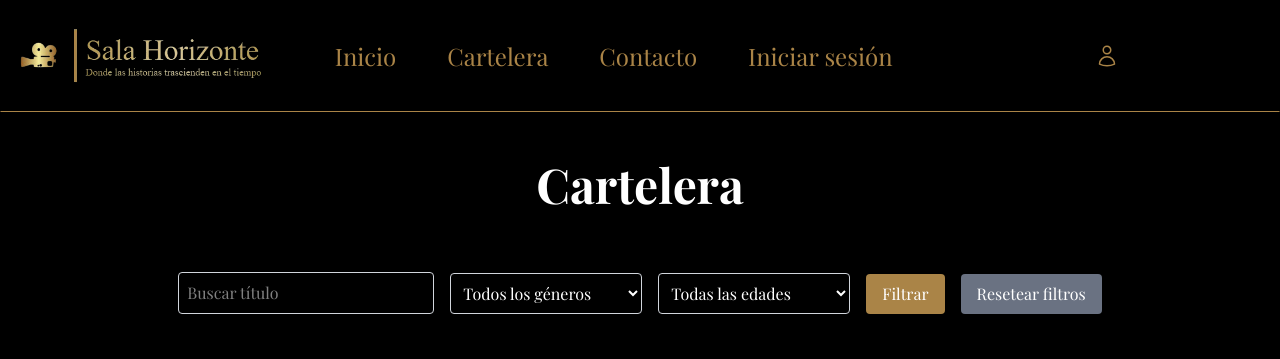
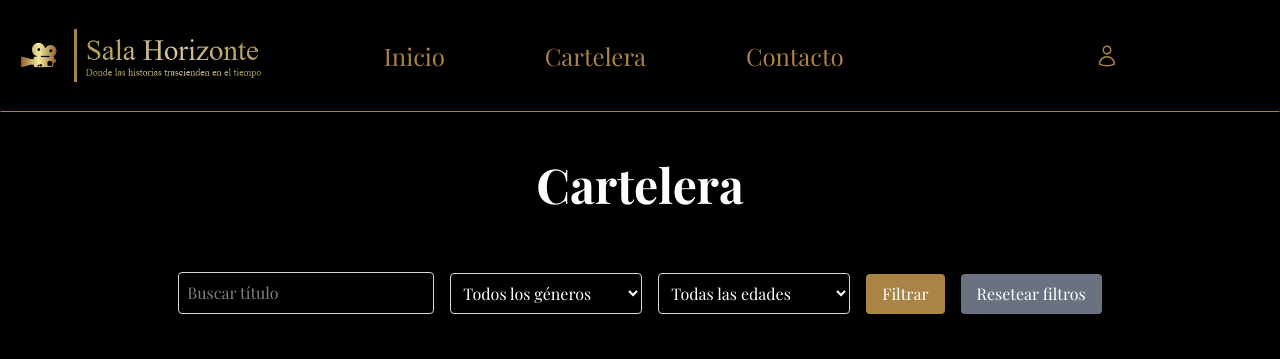
Before and after one commit to cristicc24/salahorizonte, a Laravel app: page /cartelera in a window 1280 px wide. Shown: the top 359 px of the page. Run offline with Laravel 12, Linux system fonts and the light colour scheme; data comes from the database, SQL or seed files in the repository; style sheets or scripts are compiled from the project's sources; some web fonts are replaced.

Commit message:
Script + JS + Cabecera

```diff
--- a/resources/views/cabeceraCompleta.blade.php
+++ b/resources/views/cabeceraCompleta.blade.php
@@ -39,7 +39,7 @@
                         </button>
                     </form>
                 @else
-                    <button data-dialog-target="modal" id="botonLogin" class="cursor-pointer text-xl xl:text-2xl text-text-color w-fit">
+                    <button data-dialog-target="modal" class="botonLogin cursor-pointer text-xl xl:text-2xl text-text-color w-fit inline md:hidden">
                         Iniciar sesión
                     </button>
                 @endif
@@ -71,7 +71,7 @@
                     </form>
                 </div>
             @else
-                <button data-dialog-target="modal" id="botonLogin" class="cursor-pointer">
+                <button data-dialog-target="modal" class="botonLogin cursor-pointer">
                     <svg xmlns="http://www.w3.org/2000/svg" fill="none" viewBox="0 0 24 24"
                         stroke-width="1.5" stroke="currentColor" class="size-6">
                         <path stroke-linecap="round" stroke-linejoin="round"
```
Also changed, not shown: resources/js/app-front.js (+6 -4 lines), 1 other file.
